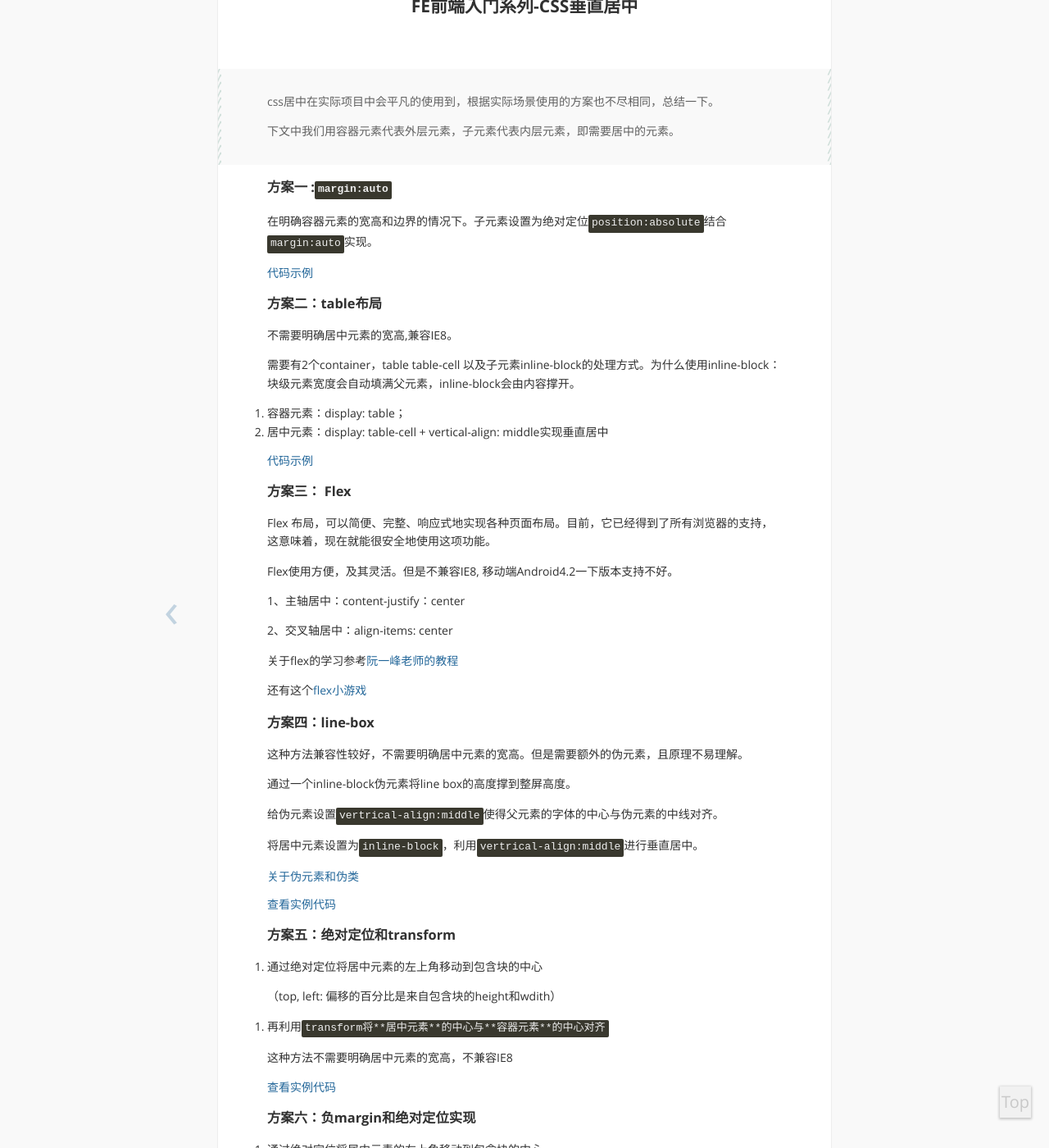
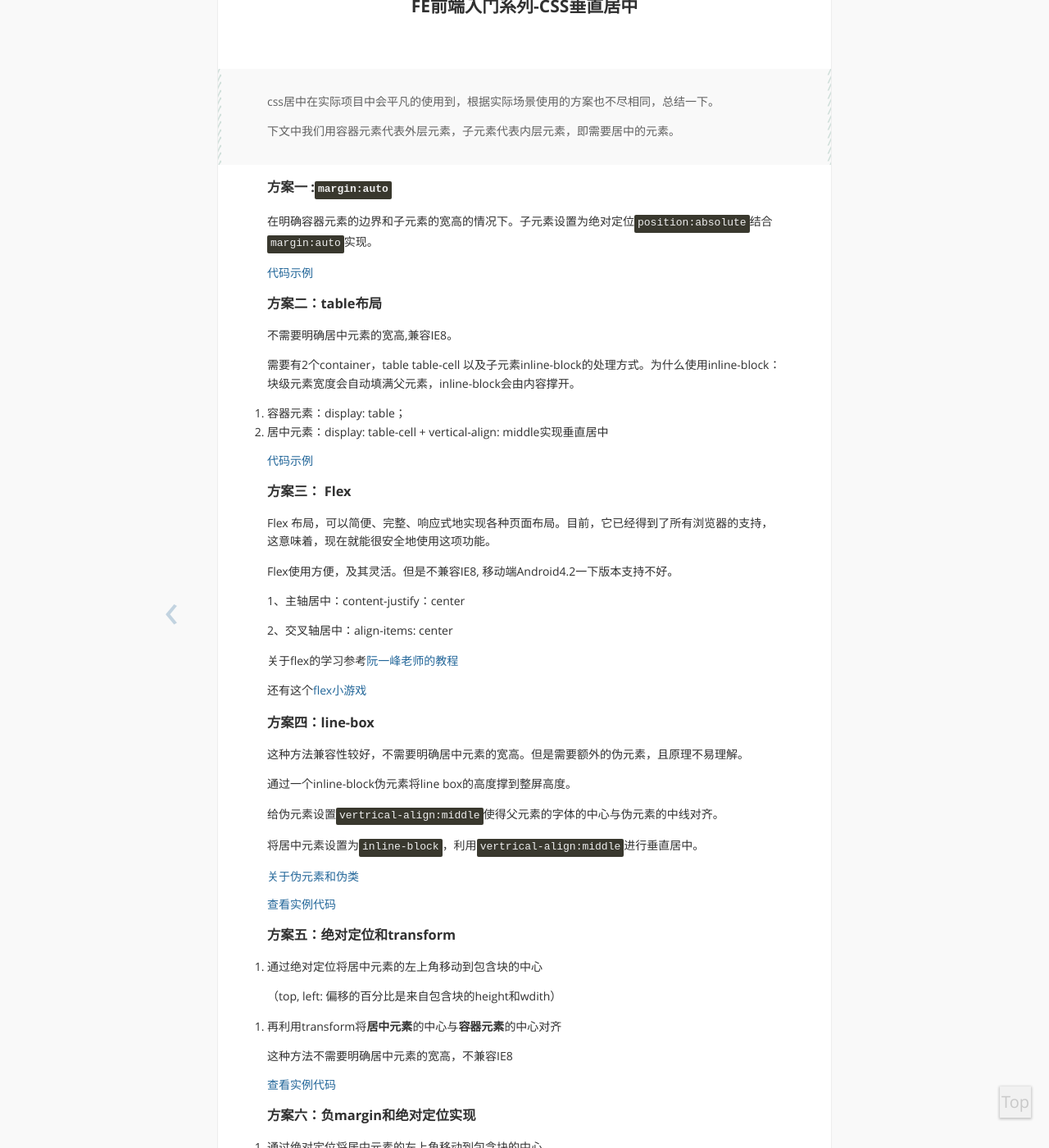
Before and after one commit to huguobo/old-blog, a Jekyll site: the page built from _posts/2018-02-02-Css-Center.md, in a window 1280 px wide and 1400 px high, scrolled down 382 px. Shown: the whole window at 82% size. Built offline with Jekyll 4.4.1, drawn with Linux system fonts in a browser that asks for light colours; comment, search, counter and statistics services are not loaded.

Commit message:
update post

```diff
--- a/_posts/2018-02-02-Css-Center.md
+++ b/_posts/2018-02-02-Css-Center.md
@@ -19,9 +19,11 @@ comment: y
 
 ### 方案一 :`margin:auto`
 
-在明确容器元素的宽高和边界的情况下。子元素设置为绝对定位`position:absolute`结合`margin:auto`实现。
+在明确容器元素的边界和子元素的宽高的情况下。子元素设置为绝对定位`position:absolute`结合`margin:auto`实现。
 
 [代码示例](https://jsbin.com/giqukov/1/edit?html,css,output)
+
+
 
 ### 方案二：table布局
 
@@ -33,6 +35,8 @@ comment: y
 2. 居中元素：display: table-cell + vertical-align: middle实现垂直居中
 
 [代码示例](https://jsbin.com/yezikav/1/edit?html,css,output)
+
+
 
 ###  方案三： Flex
 
@@ -48,6 +52,8 @@ Flex使用方便，及其灵活。但是不兼容IE8, 移动端Android4.2一下
 
 还有这个[flex小游戏](http://flexboxfroggy.com/)
 
+
+
 ### 方案四：line-box
 
 这种方法兼容性较好，不需要明确居中元素的宽高。但是需要额外的伪元素，且原理不易理解。
@@ -62,17 +68,21 @@ Flex使用方便，及其灵活。但是不兼容IE8, 移动端Android4.2一下
 
 [查看实例代码](http://jsbin.com/yisehi/2/edit?html,css,output)
 
+
+
 ### 方案五：绝对定位和transform
 
 1. 通过绝对定位将居中元素的左上角移动到包含块的中心
 
 （top, left: 偏移的百分比是来自包含块的height和wdith）
 
-2. 再利用`transform将**居中元素**的中心与**容器元素**的中心对齐`
+2. 再利用transform将**居中元素**的中心与**容器元素**的中心对齐
 
 这种方法不需要明确居中元素的宽高，不兼容IE8
 
 [查看实例代码](http://jsbin.com/jucusih/edit?html,css,output)
+
+
 
 ### 方案六：负margin和绝对定位实现
 
```
